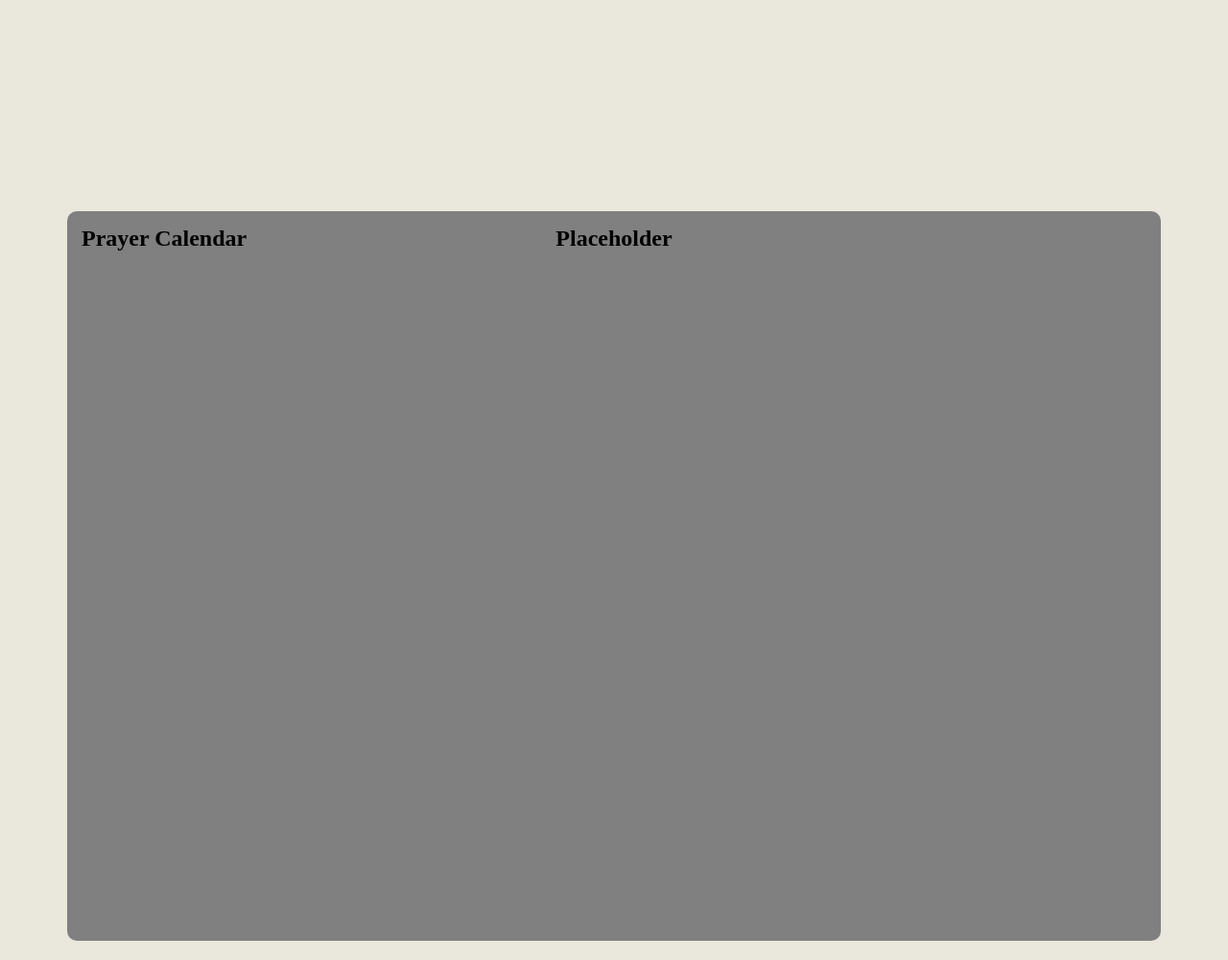
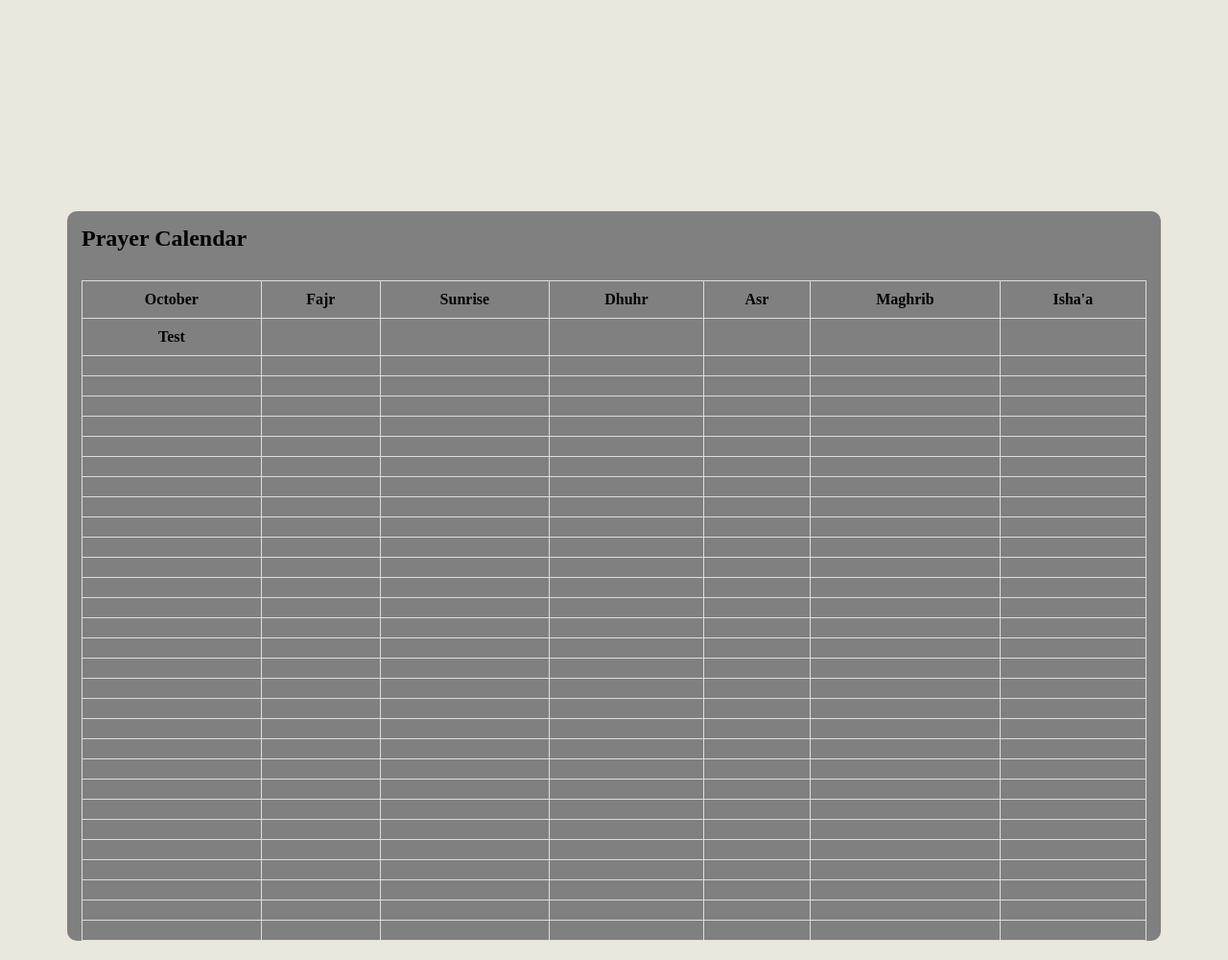
Before and after one commit to MoTalhaK/adhan-web, a PHP site: page / in a window 1280 px wide. Shown: the part 600-1600 px from the top of the page at 96% size. Run offline with PHP 8.4, Linux system fonts and the light colour scheme; lists and menus that the app fills with data are empty.

Commit message:
prayer calendar
added dates of month to calendar

```diff
--- a/app.js
+++ b/app.js
@@ -160,13 +160,6 @@ function getCity(long, lat) {
         });
 }
 
-async function getPrayerTimesCalendar(long, lat) {
-    let getMethod = await getData(`https://api.aladhan.com/v1/calendar?latitude=${lat}&longitude=${long}&method=2`);
-    let method = getPrayerMethod(getMethod.data[0].meta);
-    let api = await getData(`https://api.aladhan.com/v1/calendar?latitude=${lat}&longitude=${long}&method=${method}`);
-    console.log(api.data);
-}
-
 function getLatLong(meta) {
     let lat;
     let long;
--- a/calendar.css
+++ b/calendar.css
@@ -1,5 +1,26 @@
+/*common styles*/
+table, td, th {
+    border: 1px solid #ddd;
+    text-align: left;
+}
+
+tr, th {
+    text-align: center;
+}
+
+th, td {
+    padding: 10px;
+}
+
+table {
+    border-collapse: collapse;
+    width: 100%;
+}
+
+/*class styles*/
 .calendar-bg {
     display: flex;
+    flex-wrap: wrap;
     justify-content: space-between;
     width: 1140px;
     height: 100vh;
@@ -15,7 +36,7 @@
     height: fit-content;
 }
 
-.calendar-bg > h2:last-child {
+.calendar-bg > h2#hidden {
     visibility: hidden;
 }
 
@@ -23,6 +44,11 @@
 
 }
 
-.calendar {
-
+.calendar-bg .calendar {
+    width: 100%;
+    height: 100%;
+    margin: 15px;
+    box-sizing: padding-box;
+    padding-bottom: 90px;
+    overflow-y: auto;
 }
--- a/index.html
+++ b/index.html
@@ -79,15 +79,309 @@
 <div class="main" id="prayer-calendar">
     <div class="calendar-bg">
         <h2>Prayer Calendar</h2>
-        <h2 id="calendar-month">Placeholder</h2>
-        <h2>Prayer Calendar</h2>
-        <!--<div class="calendar">-->
-
-        <!--</div>-->
+        <h2 id="calendar-month"></h2>
+        <h2 id="hidden">Prayer Calendar</h2>
+        <div class="calendar">
+            <table>
+                <thead>
+                    <tr>
+                        <th>October</th>
+                        <th>Fajr</th>
+                        <th>Sunrise</th>
+                        <th>Dhuhr</th>
+                        <th>Asr</th>
+                        <th>Maghrib</th>
+                        <th>Isha'a</th>
+                    </tr>
+                </thead>
+                <tbody id="calendar-body">
+                    <tr>
+                        <th class="calendar-date">Test</th>
+                        <td></td>
+                        <td></td>
+                        <td></td>
+                        <td></td>
+                        <td></td>
+                        <td></td>
+                    </tr>
+                    <tr>
+                        <th class="calendar-date"></th>
+                        <td></td>
+                        <td></td>
+                        <td></td>
+                        <td></td>
+                        <td></td>
+                        <td></td>
+                    </tr>
+                    <tr>
+                        <th class="calendar-date"></th>
+                        <td></td>
+                        <td></td>
+                        <td></td>
+                        <td></td>
+                        <td></td>
+                        <td></td>
+                    </tr>
+                    <tr>
+                        <th class="calendar-date"></th>
+                        <td></td>
+                        <td></td>
+                        <td></td>
+                        <td></td>
+                        <td></td>
+                        <td></td>
+                    </tr>
+                    <tr>
+                        <th class="calendar-date"></th>
+                        <td></td>
+                        <td></td>
+                        <td></td>
+                        <td></td>
+                        <td></td>
+                        <td></td>
+                    </tr>
+                    <tr>
+                        <th class="calendar-date"></th>
+                        <td></td>
+                        <td></td>
+                        <td></td>
+                        <td></td>
+                        <td></td>
+                        <td></td>
+                    </tr>
+                    <tr>
+                        <th class="calendar-date"></th>
+                        <td></td>
+                        <td></td>
+                        <td></td>
+                        <td></td>
+                        <td></td>
+                        <td></td>
+                    </tr>
+                    <tr>
+                        <th class="calendar-date"></th>
+                        <td></td>
+                        <td></td>
+                        <td></td>
+                        <td></td>
+                        <td></td>
+                        <td></td>
+                    </tr>
+                    <tr>
+                        <th class="calendar-date"></th>
+                        <td></td>
+                        <td></td>
+                        <td></td>
+                        <td></td>
+                        <td></td>
+                        <td></td>
+                    </tr>
+                    <tr>
+                        <th class="calendar-date"></th>
+                        <td></td>
+                        <td></td>
+                        <td></td>
+                        <td></td>
+                        <td></td>
+                        <td></td>
+                    </tr>
+                    <tr>
+                        <th class="calendar-date"></th>
+                        <td></td>
+                        <td></td>
+                        <td></td>
+                        <td></td>
+                        <td></td>
+                        <td></td>
+                    </tr>
+                    <tr>
+                        <th class="calendar-date"></th>
+                        <td></td>
+                        <td></td>
+                        <td></td>
+                        <td></td>
+                        <td></td>
+                        <td></td>
+                    </tr>
+                    <tr>
+                        <th class="calendar-date"></th>
+                        <td></td>
+                        <td></td>
+                        <td></td>
+                        <td></td>
+                        <td></td>
+                        <td></td>
+                    </tr>
+                    <tr>
+                        <th class="calendar-date"></th>
+                        <td></td>
+                        <td></td>
+                        <td></td>
+                        <td></td>
+                        <td></td>
+                        <td></td>
+                    </tr>
+                    <tr>
+                        <th class="calendar-date"></th>
+                        <td></td>
+                        <td></td>
+                        <td></td>
+                        <td></td>
+                        <td></td>
+                        <td></td>
+                    </tr>
+                    <tr>
+                        <th class="calendar-date"></th>
+                        <td></td>
+                        <td></td>
+                        <td></td>
+                        <td></td>
+                        <td></td>
+                        <td></td>
+                    </tr>
+                    <tr>
+                        <th class="calendar-date"></th>
+                        <td></td>
+                        <td></td>
+                        <td></td>
+                        <td></td>
+                        <td></td>
+                        <td></td>
+                    </tr>
+                    <tr>
+                        <th class="calendar-date"></th>
+                        <td></td>
+                        <td></td>
+                        <td></td>
+                        <td></td>
+                        <td></td>
+                        <td></td>
+                    </tr>
+                    <tr>
+                        <th class="calendar-date"></th>
+                        <td></td>
+                        <td></td>
+                        <td></td>
+                        <td></td>
+                        <td></td>
+                        <td></td>
+                    </tr>
+                    <tr>
+                        <th class="calendar-date"></th>
+                        <td></td>
+                        <td></td>
+                        <td></td>
+                        <td></td>
+                        <td></td>
+                        <td></td>
+                    </tr>
+                    <tr>
+                        <th class="calendar-date"></th>
+                        <td></td>
+                        <td></td>
+                        <td></td>
+                        <td></td>
+                        <td></td>
+                        <td></td>
+                    </tr>
+                    <tr>
+                        <th class="calendar-date"></th>
+                        <td></td>
+                        <td></td>
+                        <td></td>
+                        <td></td>
+                        <td></td>
+                        <td></td>
+                    </tr>
+                    <tr>
+                        <th class="calendar-date"></th>
+                        <td></td>
+                        <td></td>
+                        <td></td>
+                        <td></td>
+                        <td></td>
+                        <td></td>
+                    </tr>
+                    <tr>
+                        <th class="calendar-date"></th>
+                        <td></td>
+                        <td></td>
+                        <td></td>
+                        <td></td>
+                        <td></td>
+                        <td></td>
+                    </tr>
+                    <tr>
+                        <th class="calendar-date"></th>
+                        <td></td>
+                        <td></td>
+                        <td></td>
+                        <td></td>
+                        <td></td>
+                        <td></td>
+                    </tr>
+                    <tr>
+                        <th class="calendar-date"></th>
+                        <td></td>
+                        <td></td>
+                        <td></td>
+                        <td></td>
+                        <td></td>
+                        <td></td>
+                    </tr>
+                    <tr>
+                        <th class="calendar-date"></th>
+                        <td></td>
+                        <td></td>
+                        <td></td>
+                        <td></td>
+                        <td></td>
+                        <td></td>
+                    </tr>
+                    <tr>
+                        <th class="calendar-date"></th>
+                        <td></td>
+                        <td></td>
+                        <td></td>
+                        <td></td>
+                        <td></td>
+                        <td></td>
+                    </tr>
+                    <tr>
+                        <th class="calendar-date"></th>
+                        <td></td>
+                        <td></td>
+                        <td></td>
+                        <td></td>
+                        <td></td>
+                        <td></td>
+                    </tr>
+                    <tr>
+                        <th class="calendar-date"></th>
+                        <td></td>
+                        <td></td>
+                        <td></td>
+                        <td></td>
+                        <td></td>
+                        <td></td>
+                    </tr>
+                    <tr>
+                        <th class="calendar-date"></th>
+                        <td></td>
+                        <td></td>
+                        <td></td>
+                        <td></td>
+                        <td></td>
+                        <td></td>
+                    </tr>
+                </tbody>
+            </table>
+        </div>
     </div>
 </div>
 <script src="luxon.js"></script>
 <script src="timer.js"></script>
+<script src="calendar.js"></script>
 <script src="app.js"></script>
 </body>
 </html>
```
Also changed, not shown: calendar.js (added, +32 -0 lines).
